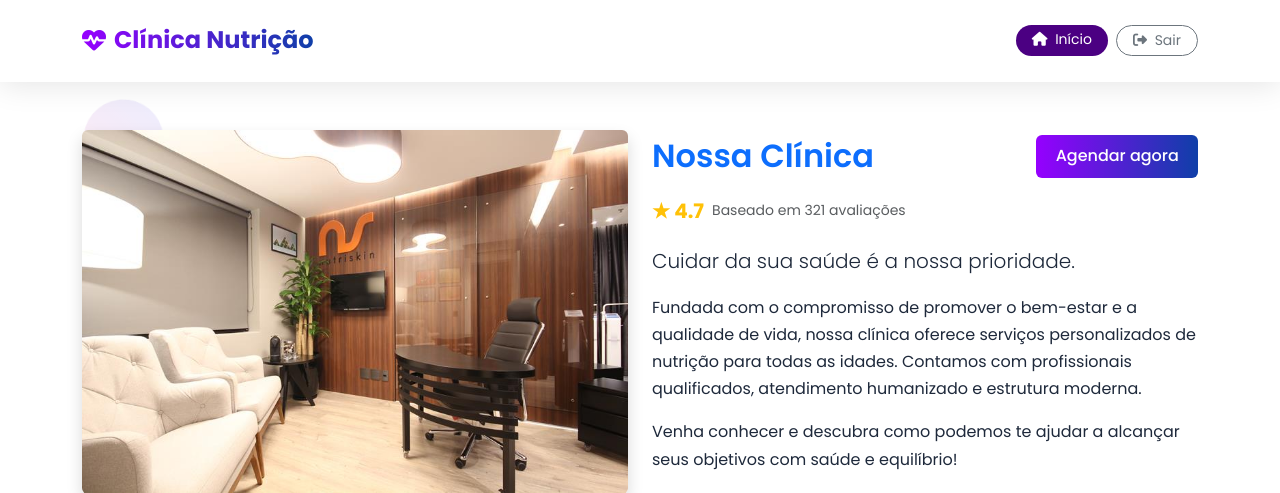
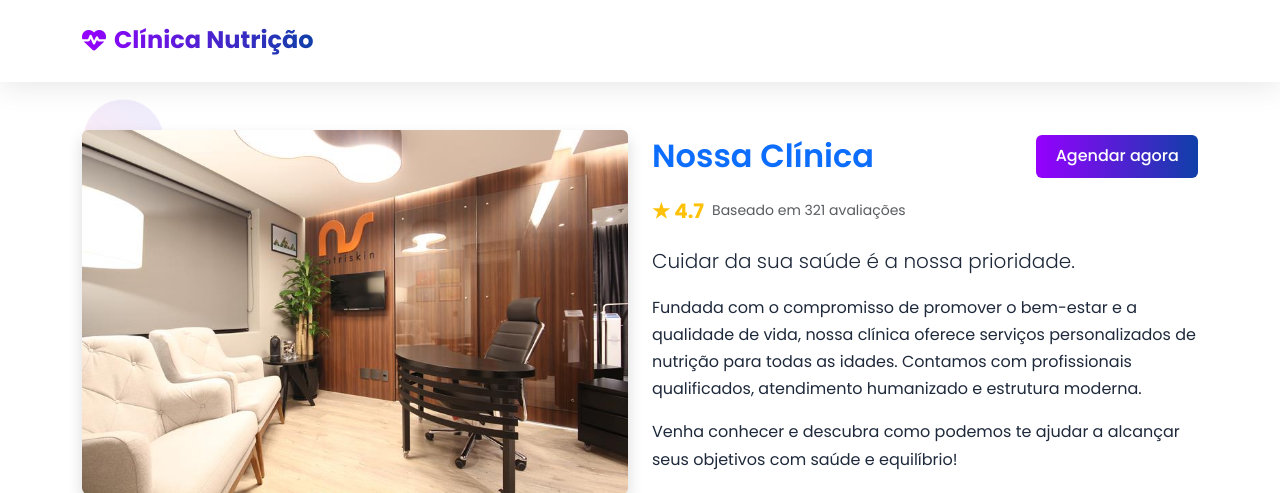
Before and after one commit to Neverthelles19/Clinicanutricao, a PHP site: page / in a window 1280 px wide. Shown: the top 493 px of the page. Run offline with PHP 8.4, Linux system fonts and the light colour scheme; data comes from the database, SQL or seed files in the repository.

Commit message:
Update index.php

```diff
--- a/index.php
+++ b/index.php
@@ -138,7 +138,7 @@ if ($_SERVER['REQUEST_METHOD'] === 'POST') {
         exit;
     }
 }
-// --- Fim do Processamento do Agendamento ---
+
 ?>
 
 <!DOCTYPE html>
@@ -167,14 +167,6 @@ if ($_SERVER['REQUEST_METHOD'] === 'POST') {
       <i class="fas fa-heartbeat me-2"></i>
       <span>Clínica Nutrição</span>
     </a>
-    <div class="ms-auto d-flex">
-      <a href="#" class="btn btn-sm rounded-pill px-3 me-2 btn-inicio">
-        <i class="fas fa-home me-1"></i> Início
-      </a>
-      <a href="#" class="btn btn-sm btn-outline-secondary rounded-pill px-3">
-        <i class="fas fa-sign-out-alt me-1"></i> Sair
-      </a>
-    </div>
   </div>
 </nav>
 
```
